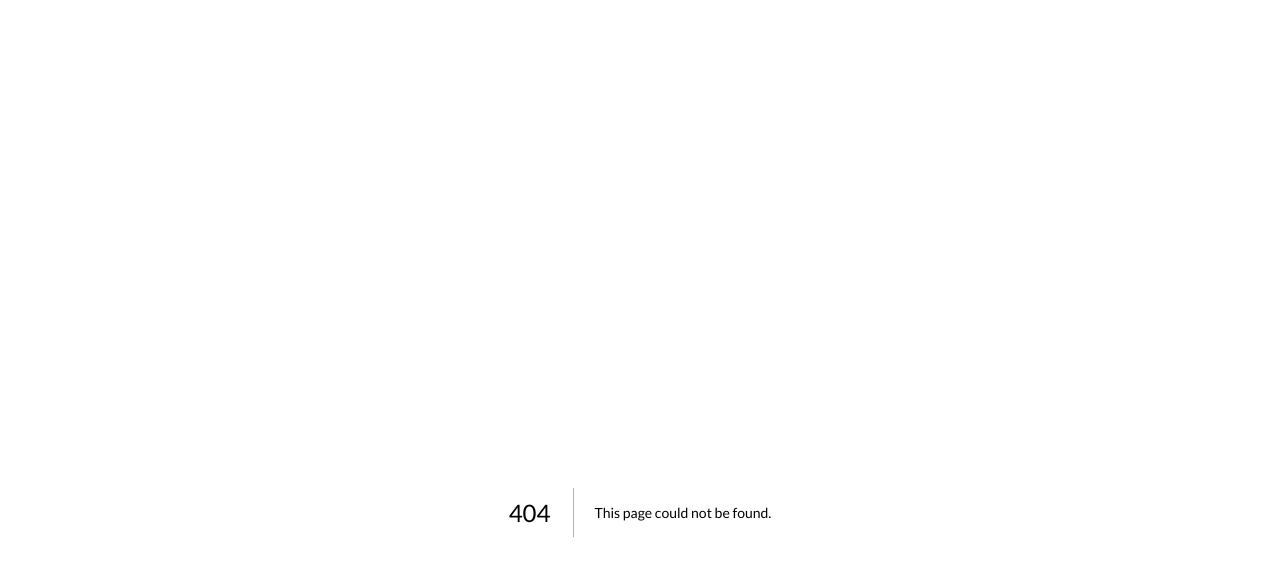
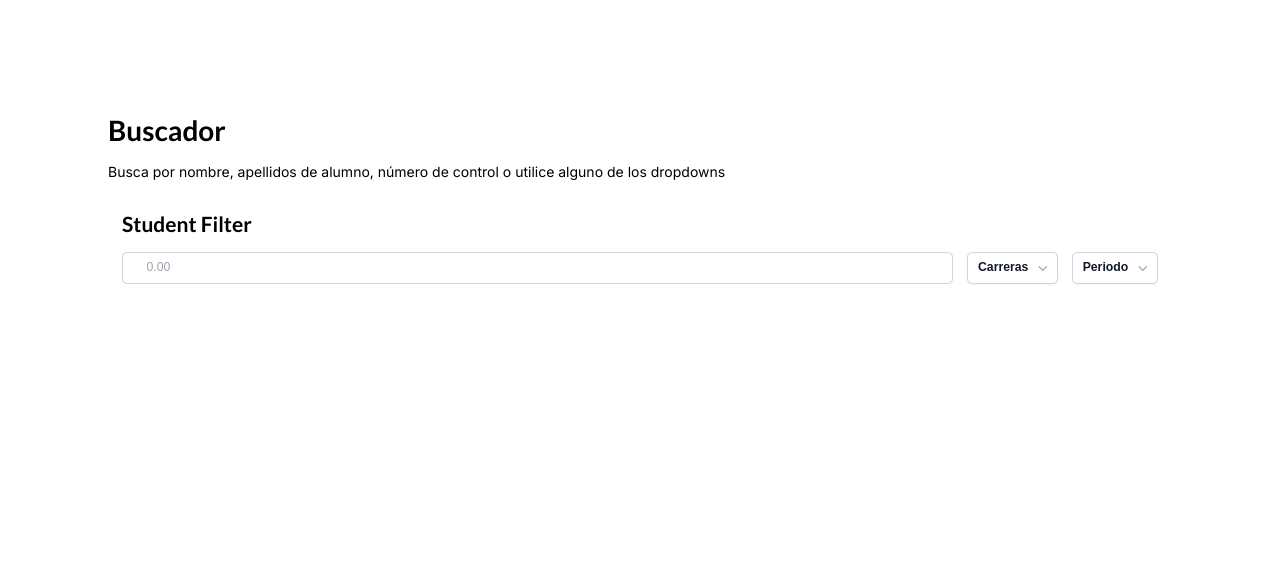
Before and after one commit to luisSilvaEs/system-for-managing-professional-internship-applications, a Next.js app: page /private/queries in a window 1280 px wide. Before the commit this address had no page. Shown: the top 576 px of the page. Built offline with nearby package versions, Linux system fonts and the light colour scheme.

Commit message:
Create page to render filter

```diff
--- /dev/null
+++ b/app/private/queries/page.tsx
@@ -0,0 +1,17 @@
+import React from "react";
+import Filter from "@/app/components/filter/Filter";
+
+const QueriesPage = () => {
+  return (
+    <div>
+      <h1>Buscador</h1>
+      <p>
+        Busca por nombre, apellidos de alumno, número de control o utilice
+        alguno de los dropdowns
+      </p>
+      <Filter />
+    </div>
+  );
+};
+
+export default QueriesPage;
```
